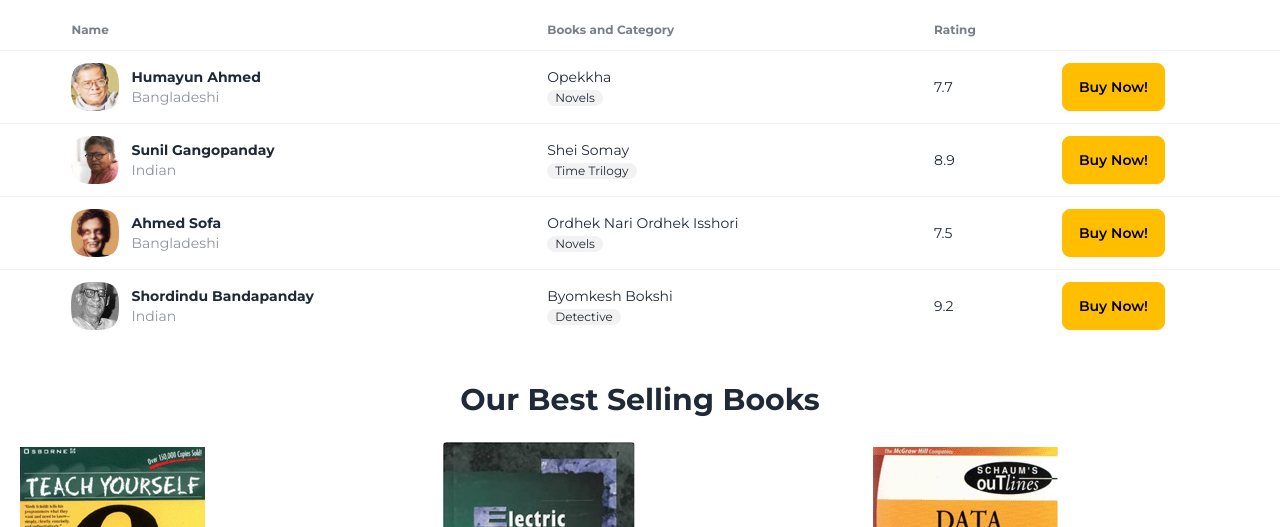
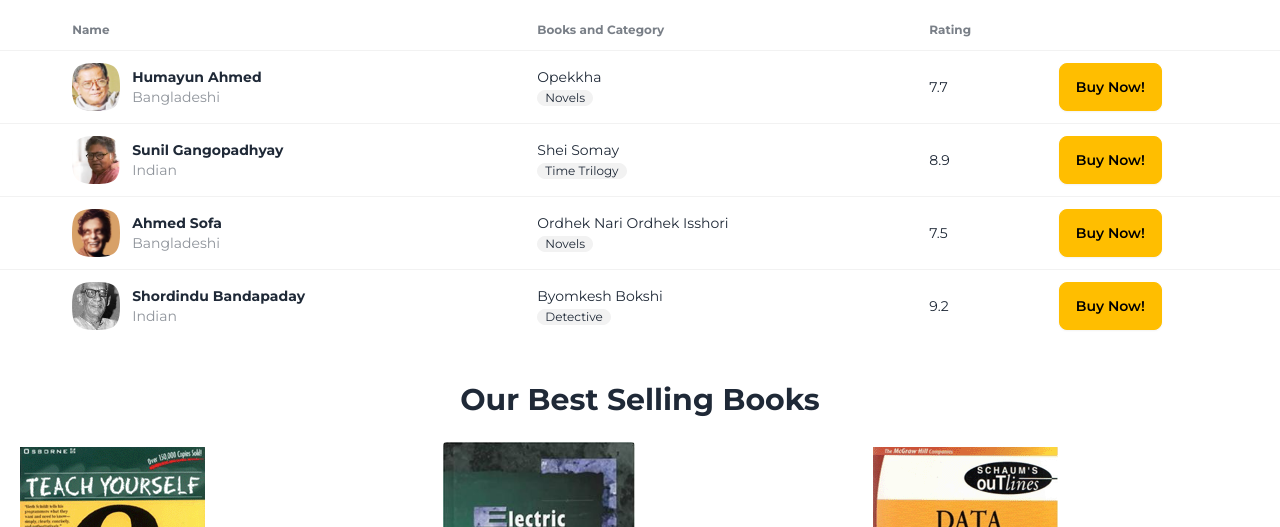
Before and after one commit to mohsyn007/Project-Demo, a plain HTML site: page index.html in a window 1280 px wide. Shown: the part 573-1100 px from the top of the page. Drawn offline with nearby package versions, Linux system fonts and the light colour scheme.

Commit message:
modified

```diff
--- a/index.html
+++ b/index.html
@@ -184,7 +184,7 @@
                 </div>
               </div>
               <div>
-                <div class="font-bold">Sunil Gangopanday</div>
+                <div class="font-bold">Sunil Gangopadhyay</div>
                 <div class="text-sm opacity-50">Indian</div>
               </div>
             </div>
@@ -244,7 +244,7 @@
                 </div>
               </div>
               <div>
-                <div class="font-bold">Shordindu Bandapanday</div>
+                <div class="font-bold">Shordindu Bandapaday</div>
                 <div class="text-sm opacity-50">Indian</div>
               </div>
             </div>
```
